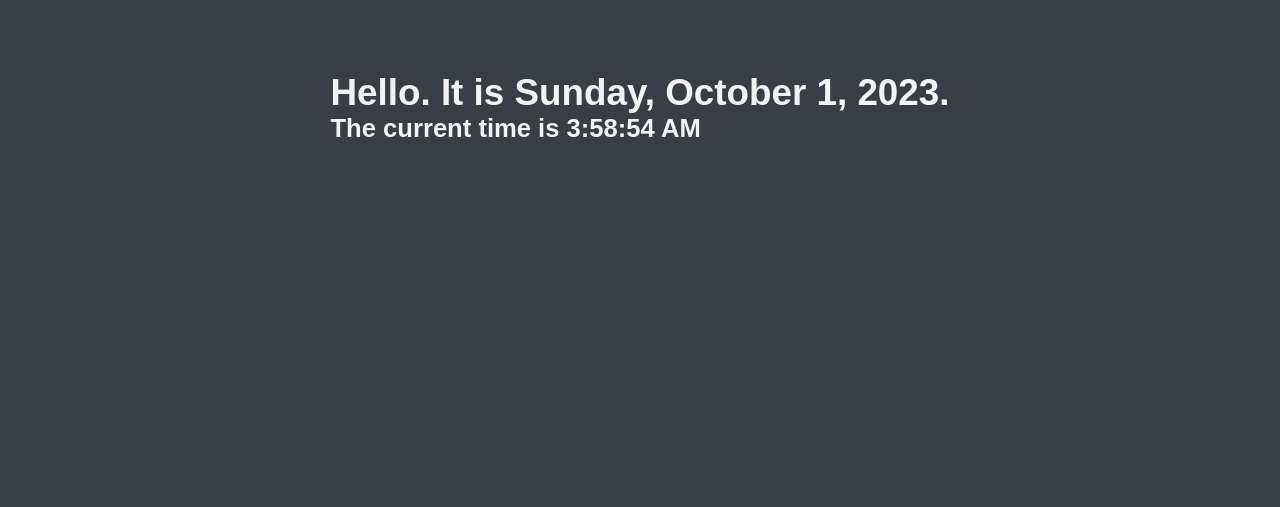
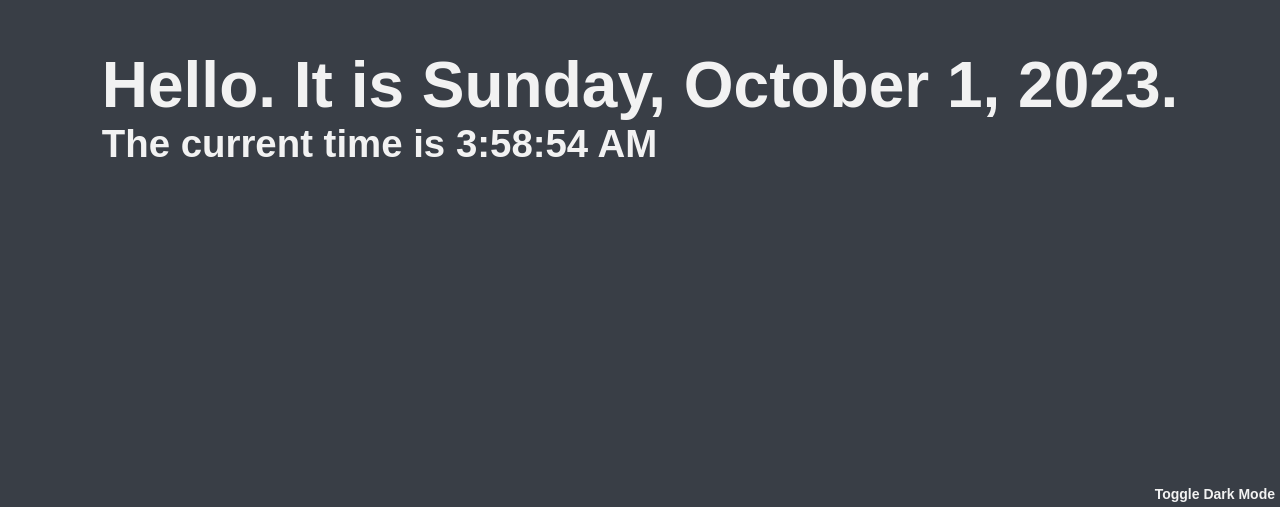
Before and after one commit to lucas-amberg/simple-time-app, a React (Vite) app: page / in a window 1280 px wide. Shown: the part 293-800 px from the top of the page. Built offline with nearby package versions, Linux system fonts and the light colour scheme.

Commit message:
Add dark mode

```diff
--- a/src/App.tsx
+++ b/src/App.tsx
@@ -1,7 +1,9 @@
 import DateHeading from "./components/DateHeading"
+import Nightmode from "./components/Nightmode";
 import Time from "./components/Time"
 import {useState} from "react"
 
+document.body.classList.add("dark-mode");
 
 function App() {
   let currentDate: Date = new Date();
@@ -15,6 +17,9 @@ function App() {
     <>
       <DateHeading date={currentDate}/>
       <Time date={time}/>
+      <div>
+        <Nightmode/>
+      </div>
     </>
   )
 }
--- /dev/null
+++ b/src/components/Nightmode.tsx
@@ -0,0 +1,15 @@
+import React, {useState} from 'react'
+
+
+function changeMode(): void {
+    document.body.classList.toggle("dark-mode")
+}
+
+const Nightmode = () => {
+    const [style, setStyle] = useState("dark-mode");
+  return (
+    <button className='dark-toggle' onClick={changeMode}>Toggle Dark Mode</button>
+  )
+}
+
+export default Nightmode
--- a/src/index.css
+++ b/src/index.css
@@ -1,7 +1,7 @@
 * {
   padding: 0;
   margin: 0;
-  font-size: 1rem;
+  font-size: 5vw;
 }
 
 @keyframes fadeIn {
@@ -12,8 +12,6 @@
 :root {
   --background-color: #393e46;
   --text-color: #f2f2f2;
-  background-color: var(--background-color);
-  color: var(--text-color);
   font-family: Arial, Helvetica, sans-serif;
   font-weight: 700;
   display: flex;
@@ -23,12 +21,42 @@
   width: 100vw;
 }
 
+body {
+  background-color: var(--text-color);
+  color: var(--background-color);
+}
+
+.dark-mode {
+  background-color: var(--background-color);
+  color: var(--text-color);
+}
+
 h1 {
-  font-size: 2.3rem;
+  font-size: 5vw;
   animation: fadeIn 2s;
 }
 
 .time-subtext {
-  font-size: 1.6rem;
+  font-size: 3vw;
   animation: fadeIn 2s;
 }
+
+.dark-toggle {
+  position: absolute;
+  right: 5px;
+  bottom: 5px;
+  background-color: transparent;
+  border: 0;
+  color: black;
+  animation: fadeIn 2s;
+  font-size: 14px;
+  font-weight: 700;
+}
+
+.dark-toggle:hover {
+  cursor: pointer;
+}
+
+.dark-mode .dark-toggle {
+  color: var(--text-color);
+}
```
